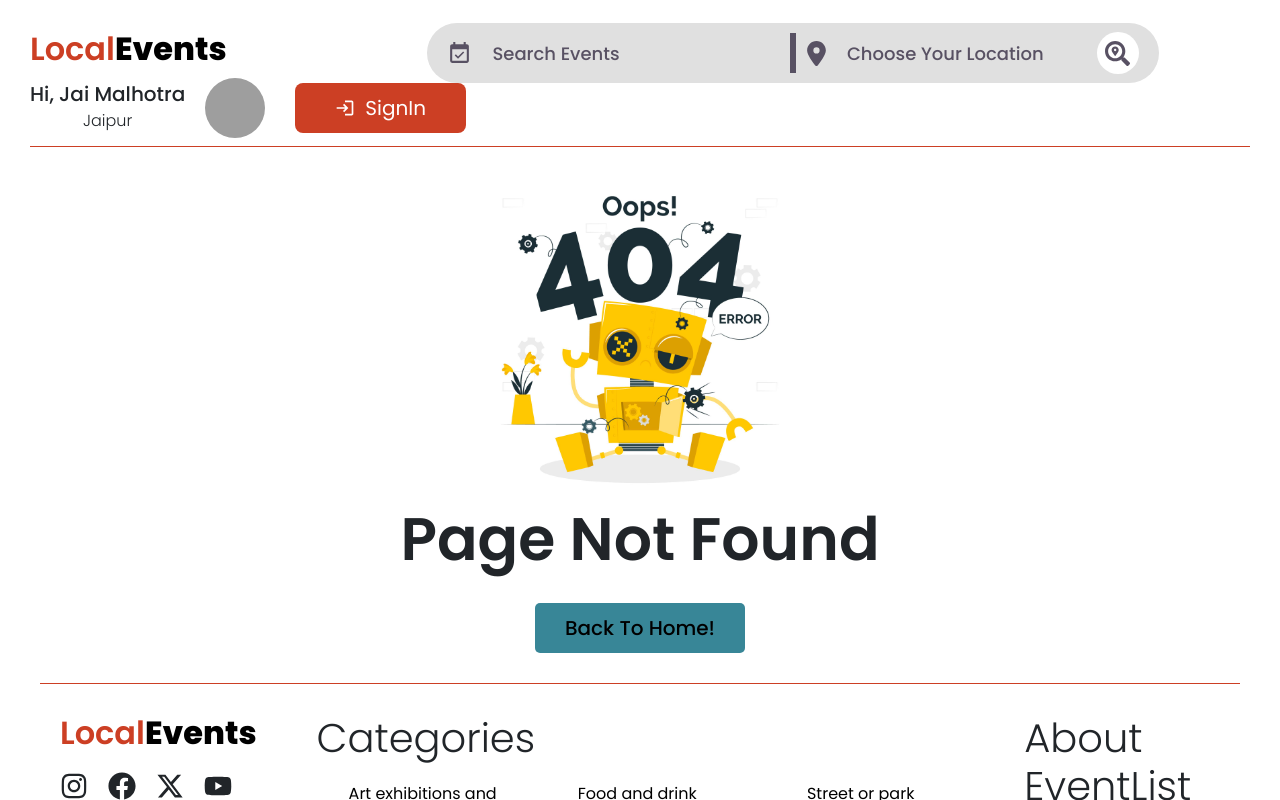
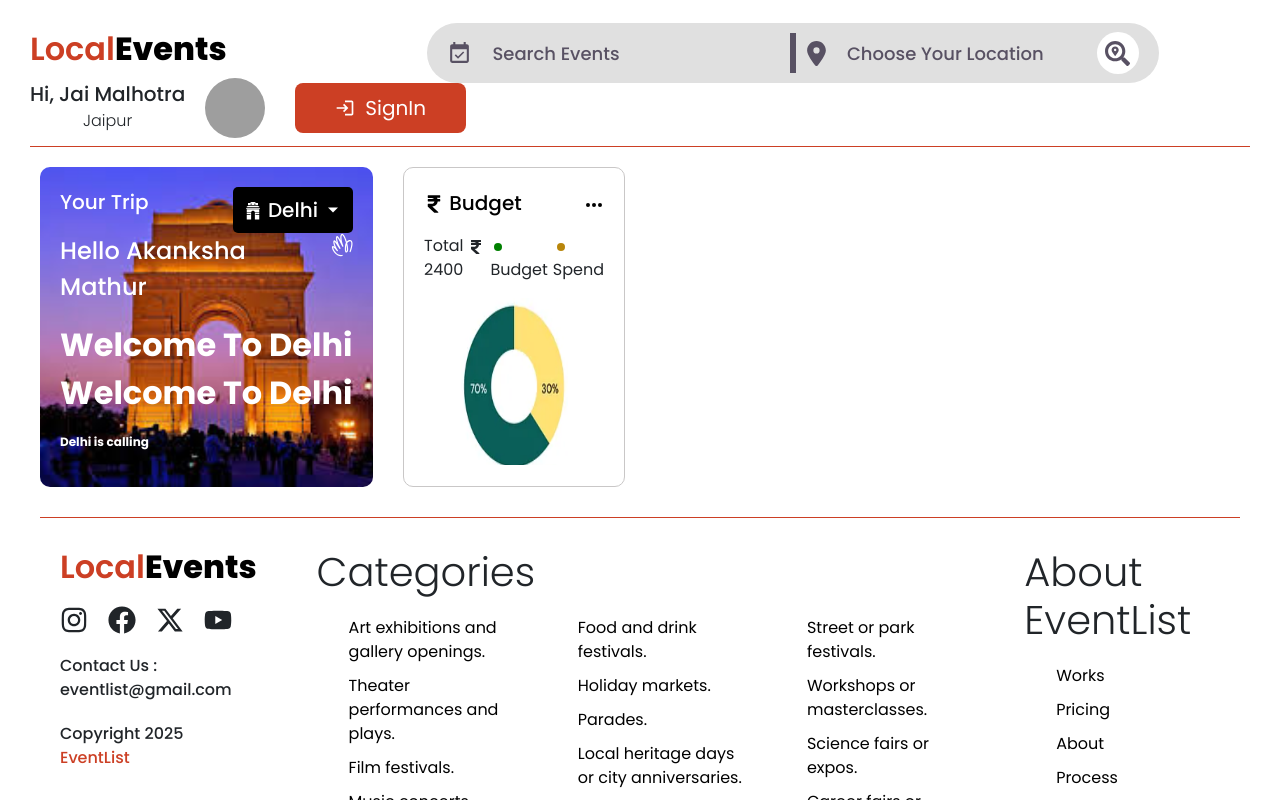
Before and after one commit to jaimalhotra11/local-Event-project, a React (Vite) app: page /itenary-dashboard in a window 1280 px wide. Shown: the top 800 px of the page. Built offline with nearby package versions, Linux system fonts and the light colour scheme; grey boxes are pictures that could not be loaded.

Commit message:
dashboard

```diff
--- a/src/App.jsx
+++ b/src/App.jsx
@@ -12,6 +12,7 @@ import Footer from "./components/Footer.jsx";
 import Faq from "./pages/Faq-page/Faq.jsx";
 import Hostdashboard from "./pages/Dashboards/Hostdashboard.jsx";
 import 'bootstrap/dist/css/bootstrap.min.css';
+import ItenaryDashboard from "./pages/ItenaryDashboard.jsx";
 
 
 function App() {
@@ -29,6 +30,7 @@ function App() {
           <Route path="/events-list" element={<Eventslists />} />
           <Route path="/faq" element={<Faq/>}/>
           <Route path="/host-dashboard" element={<Hostdashboard />} />
+          <Route path="/itenary-dashboard" element={<ItenaryDashboard />} />
 
           <Route path="*" element={<Erros404 />} />
         </Routes>
--- /dev/null
+++ b/src/pages/ItenaryDashboard.css
@@ -0,0 +1,115 @@
+.itnery-dashboard{
+    margin: 20px 40px;
+}
+.container-first{
+    display: grid;
+    grid-template-columns: 1.5fr 1fr 1fr 1.5fr;
+    grid-template-rows: auto;
+    gap: 30px;
+}
+
+.it-first{
+    border-radius: 10px;
+    padding: 20px;
+}
+.fisrt-own{
+    background-image: url('../assets/images/indiaGate.jpeg');
+    background-repeat: no-repeat;
+    background-position: center;
+    background-size: cover;
+    width: 100%;
+}
+
+.first-first-section{
+    display: flex;
+    justify-content: space-between;
+    align-self: center;
+    font-size: 20px;
+    color: #fff;
+}
+.first-first-section-para{
+    font-weight: 500;
+}
+
+.first-first-section-div{
+    display: flex;
+    align-items: center;
+    gap: 5px;
+    font-size: 20px;
+    font-weight: 500;
+    padding: 5px 10px;
+    background: #000;
+    border-radius: 5px;
+}
+
+.first-second-section-para{
+    display: flex;
+    gap: 10px;
+    align-self: center;
+    font-size: 24px;
+    color: #fff;
+    font-weight: 500;
+}
+.first-third-section-para{
+    display: flex;
+    align-self: center;
+    font-size: 32px;
+    color: #fff;
+    font-weight: 700;
+}
+.first-fourth-section-para{
+    display: flex;
+    align-self: center;
+    font-size: 12px;
+    color: #fff;
+    font-weight: 700;
+}
+
+.second-first-section{
+    color: #000
+}
+.it-second{
+    border: 1px solid #c9c7c7;
+}
+
+.color-dot1{
+    color: green;
+}
+
+.color-dot2{
+    color: darkgoldenrod;
+}
+
+.second-section{
+    display: flex;
+    justify-content: space-between;
+    font-size: 16px;
+}
+
+.total-div{
+    display: flex;
+    gap: 5px;
+    align-items: center;
+}
+
+.total-para{
+    font-weight: 400;
+}
+
+.span-div{
+    display: flex;
+    gap: 5px;
+}
+
+.image-div{
+    width: 100%;
+    height: 60%;
+    display: flex;
+    justify-content: center;
+    align-items: center;
+}
+
+.image-budget{
+    width: 60%;
+    height: 100%;
+}
--- /dev/null
+++ b/src/pages/ItenaryDashboard.jsx
@@ -0,0 +1,68 @@
+import React from "react";
+import "./ItenaryDashboard.css";
+import { GiIndiaGate } from "react-icons/gi";
+import { IoMdArrowDropdown } from "react-icons/io";
+import { SiHey } from "react-icons/si";
+import { HiDotsHorizontal } from "react-icons/hi";
+import { FaRupeeSign } from "react-icons/fa";
+import { GoDotFill } from "react-icons/go";
+import indiaGate from "../assets/images/indiaGate.jpeg";
+import budget from "../assets/images/budget.png";
+
+function ItenaryDashboard() {
+  return (
+    <>
+      <div className="itnery-dashboard">
+        <div className="container-first">
+          <div className="it-first fisrt-own">
+            <div className="first-first-section">
+              <p className="first-first-section-para">Your Trip</p>
+              <div className="first-first-section-div">
+                <GiIndiaGate /> Delhi <IoMdArrowDropdown />
+              </div>
+            </div>
+            <p className="first-second-section-para">
+              Hello Akanksha Mathur <SiHey />
+            </p>
+            <p className="first-third-section-para">
+              Welcome To Delhi Welcome To Delhi
+            </p>
+            <p className="first-fourth-section-para">Delhi is calling</p>
+          </div>
+          <div className="it-first it-second">
+            <div className="first-first-section second-first-section">
+              <p className="first-first-section-para second-first-section-para">
+                <FaRupeeSign /> Budget
+              </p>
+              <div>
+                <HiDotsHorizontal />
+              </div>
+            </div>
+            <div className="second-section">
+              <div className="total-div">
+                <p className="total-para">Total <FaRupeeSign /> 2400</p>
+              </div>
+              <div className="span-div">
+                <span className="total-para">
+                <GoDotFill className="color-dot1"/> Budget
+                </span>
+
+                <span className="total-para">
+                <GoDotFill className="color-dot2" /> Spend
+                </span>
+              </div>
+
+            </div>
+            <div className="image-div">
+                <img src={budget} alt="budget" className="image-budget"/>
+              </div>
+          </div>
+          <div className="it-first"></div>
+          <div className="it-first"></div>
+        </div>
+      </div>
+    </>
+  );
+}
+
+export default ItenaryDashboard;
```
Also changed, not shown: src/assets/images/budget.png (added), src/assets/images/indiagate.jpeg (added).
